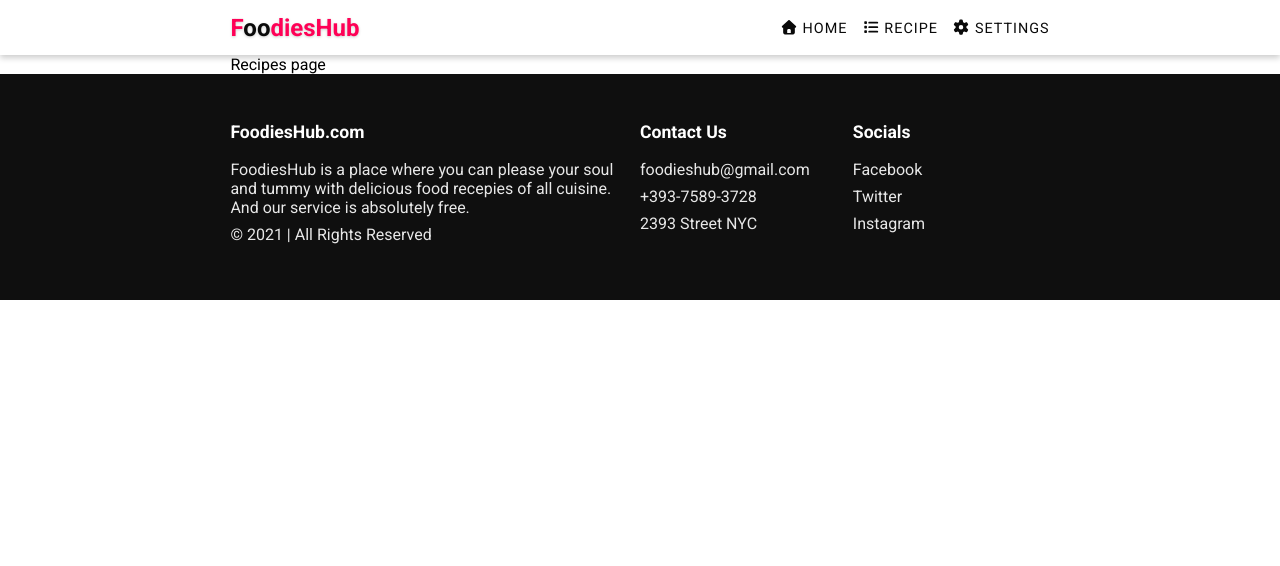
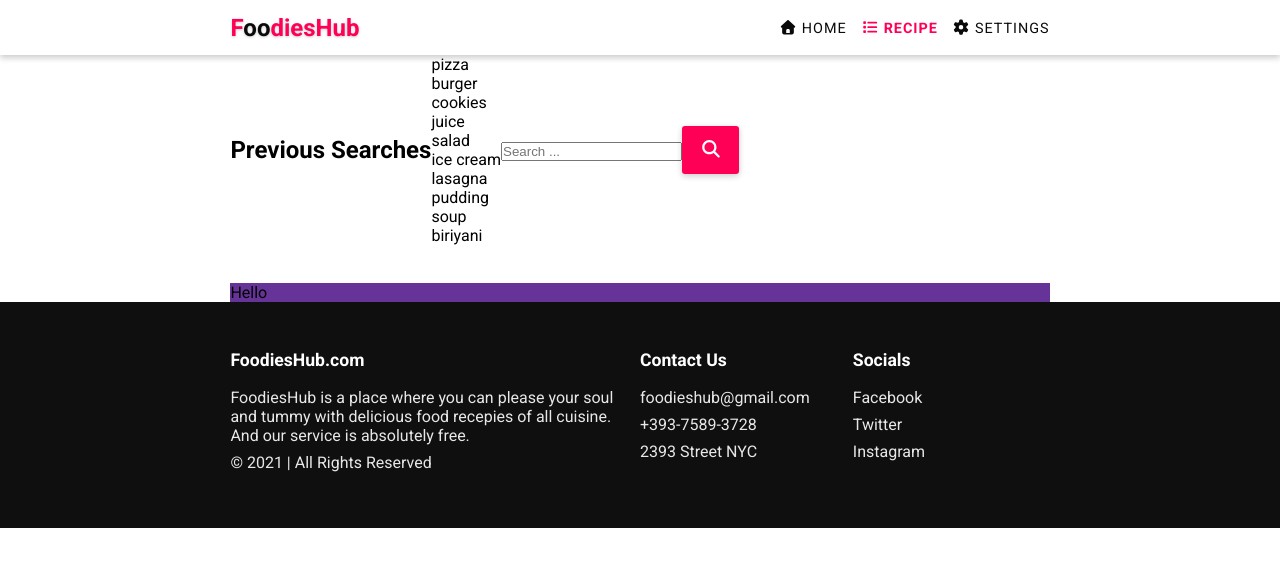
Before and after one commit to nandani-g/recipe-app, a React (Create React App) app: page /recipes in a window 1280 px wide. Shown: the top 566 px of the page. Built offline with nearby package versions, Linux system fonts and the light colour scheme.

Commit message:
Add pages

```diff
--- a/src/components/Navbar.js
+++ b/src/components/Navbar.js
@@ -1,4 +1,4 @@
-import { Link } from "react-router-dom"
+import { Link,useLocation } from "react-router-dom"
 
 
 
@@ -11,6 +11,7 @@ import { dom } from "@fortawesome/fontawesome-svg-core"
 
 export default function Navbar() {
   const [showSidebar, setShowSidebar] = useState(false)
+  const location = useLocation()
   const links = [
     { name: "Home", path: "/", icon: faHome },
     { name: "Recipe", path: "/recipes", icon: faList },
@@ -28,7 +29,7 @@ export default function Navbar() {
         <a href="#!" className="logo">F<span>oo</span>diesHub</a>
         <div className="nav-links">
           {links.map(link => (
-            <Link  to = {link.path} key={link.name}>
+            <Link  to = {link.path} className = {location.pathname === link.path ? "active" : ""}  key={link.name}>
               <FontAwesomeIcon icon={link.icon} /> {link.name}
             </Link>
           ))}
--- /dev/null
+++ b/src/components/PreviousSearches.js
@@ -0,0 +1,25 @@
+import {FontAwesomeIcon} from "@fortawesome/react-fontawesome"
+import {faSearch} from "@fortawesome/free-solid-svg-icons"
+
+export default function PreviousSearches(){
+   const searches = ['pizza','burger','cookies','juice','salad','ice cream','lasagna','pudding','soup','biriyani']
+
+  return (
+          <div className="previous-searches section">
+        <h2>Previous Searches</h2>
+        <div className="previous-searches-container">
+          {searches.map((search, index) =>(
+            <div key={index} style={{animationDelay: index * .1 + "s"}} className="search-item">
+              {search}
+            </div>
+          ))}
+        </div>
+        <div className="search-box">
+          <input type='text' placeholder="Search ..."/>
+          <button className="btn">
+            <FontAwesomeIcon icon = {faSearch}/>
+          </button>
+        </div>
+      </div>
+  )
+}
--- /dev/null
+++ b/src/components/RecipesCard.js
@@ -0,0 +1,7 @@
+export default function RecipesCard() {
+  return (
+    <div className="recipe-card">
+      Hello
+    </div>
+  )
+}
--- a/src/components/Sidebar.js
+++ b/src/components/Sidebar.js
@@ -1,13 +1,13 @@
 import { FontAwesomeIcon } from "@fortawesome/react-fontawesome"
-import { Link, useActionData, useLocation } from "react-router-dom"
+import { Link, useLocation } from "react-router-dom"
 
 
 export default function Sidebar({links,close}){
-  const location = useActionData()
+  const location = useLocation()
   return (
     <div className="sidebar" onClick={close}>
       {links.map(link => (
-        <Link  to = {link.path} className = {location.pathname == link.path ? "sidebar-link active" : "sidebar-link"}  key={link.name}>
+        <Link  to = {link.path} className = {location.pathname === link.path ? "sidebar-link active" : "sidebar-link"}  key={link.name}>
           <FontAwesomeIcon icon = {link.icon}/>
           {link.name}
           </Link>
--- a/src/pages/Recipes.js
+++ b/src/pages/Recipes.js
@@ -1,7 +1,15 @@
+import PreviousSearches from "../components/PreviousSearches"
+import RecipesCard from "../components/RecipesCard"
+
 export default function Recipes(){
+
   return (
     <div>
-      Recipes page
+      <PreviousSearches />
+      <div className="recipes-container">
+        <RecipesCard/>
+
+      </div>
     </div>
   )
 }
--- a/src/styles/index.scss
+++ b/src/styles/index.scss
@@ -103,29 +103,19 @@ img{
 
 @import "partials/chiefs-section";
 
+@import "partials/_footer.scss";
 
-.footer{
-  background-color: #0f0f0f;
-  color: #fff;
-  padding-block: 3em;
-  display: grid;
-  grid-template-columns: 2fr 1fr 1fr;
-  grid-gap: 1em;
+@import "partials/_previousSearches";
+ .recipes-container{
 
-  .footer-section{
-    p{
-      opacity: .9;
-      margin-bottom: .5em;
-    }
-    p.title{
-      opacity: 1;
-      font-size: 1.1em;
-      font-weight: bold;
-      margin-bottom: 1em;
 
-    }
-  }
-}
+
+ }
+
+ .recipe-card{
+  background-color: rebeccapurple;
+ }
+
 .main{
   padding-block: 3vm;
 }
--- /dev/null
+++ b/src/styles/partials/__footer.scss
@@ -0,0 +1,23 @@
+
+.footer{
+  background-color: #0f0f0f;
+  color: #fff;
+  padding-block: 3em;
+  display: grid;
+  grid-template-columns: 2fr 1fr 1fr;
+  grid-gap: 1em;
+
+  .footer-section{
+    p{
+      opacity: .9;
+      margin-bottom: .5em;
+    }
+    p.title{
+      opacity: 1;
+      font-size: 1.1em;
+      font-weight: bold;
+      margin-bottom: 1em;
+
+    }
+  }
+}
```
Also changed, not shown: src/styles/partials/__previousSearches.scss (added).
